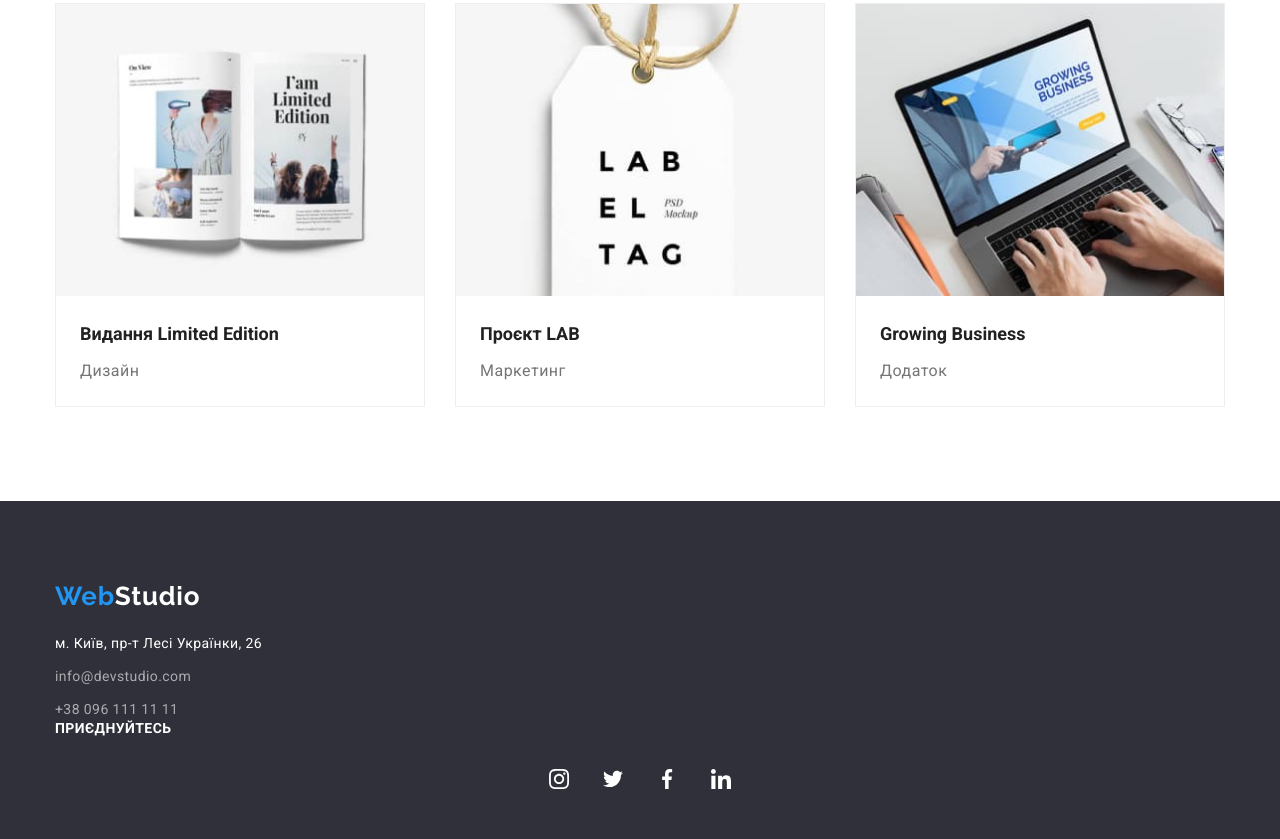
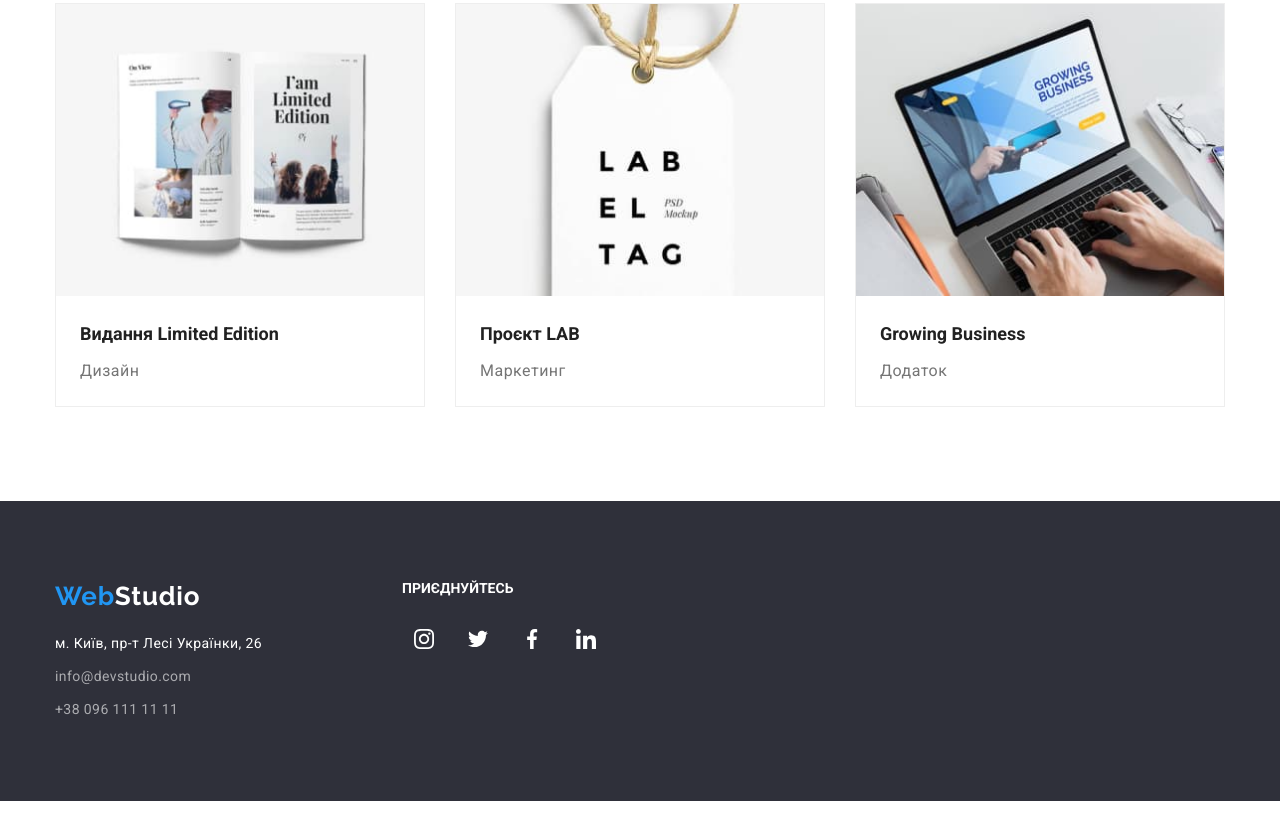
Before and after one commit to Egor-Goloshchapov/WebStudio4, a plain HTML site: page portfolio.html in a window 1280 px wide. Shown: the part 1128-1967 px from the top of the page. After the commit the page ends 1929 px from the top, so only its background shows below. Drawn offline with nearby package versions, Linux system fonts and the light colour scheme.

Commit message:
did hw-2

```diff
--- a/css/styles.css
+++ b/css/styles.css
@@ -598,16 +598,6 @@ margin-bottom: 0px;
     gap: 10px;
 }
 
-.footer-article {
-    color: #FFF;
-    font-size: 14px;
-    font-style: normal;
-    font-weight: 700;
-    line-height: 1.14;
-    letter-spacing: 0.42px;
-    text-transform: uppercase;
-}
-
 .contacts-icon:hover {
     fill: #2196F3;
 }
@@ -669,6 +659,7 @@ margin-bottom: 0px;
     font-size: 14px;
     line-height: 1.14;
     text-transform: uppercase;
+    margin-left: 70px;
 }
 
 /*.footer-icons {
@@ -677,9 +668,14 @@ margin-bottom: 0px;
     height: 20px;
 }*/
 
+.footer-item:nth-child(1) {
+    padding-left: 70px;
+}
+
 .footer-link {
     width: 44px;
     height: 44px;
+    color: gray;
     display: flex;
     align-items: center;
     justify-content: center;
@@ -691,3 +687,16 @@ margin-bottom: 0px;
     background-color: var(--akcent-color);
     fill: var(--akcent-color);
 }
+
+.footer-container {
+    display: flex;
+}
+
+
+.footer-box {
+
+}
+
+.footer-apps {
+padding-left: 70px;
+}
--- a/portfolio.html
+++ b/portfolio.html
@@ -132,13 +132,14 @@
     </section>
     </main>
     <footer class="footer">
-        <div class="container">
-                <h3 class="article-footer">Web<span class="footer-span">Studio</span></h3>
-                <p class="footer-adress">м. Київ, пр-т Лесі Українки, 26</p>
-                <p class="footer-mail">info@devstudio.com</p>
-                <p class="footer-phone">+38 096 111 11 11</p>
+        <div class="container footer-container">
+            <div class="footer-box">
+            <h3 class="article-footer">Web<span class="footer-span">Studio</span></h3>
+            <p class="footer-adress">м. Київ, пр-т Лесі Українки, 26</p>
+            <p class="footer-mail">info@devstudio.com</p>
+            <p class="footer-phone">+38 096 111 11 11</p>
         </div>
-        <div class="container">
+        <div class="footer-apps">
             <h2 class="footer-article">приєднуйтесь</h2>
             <ul class="footer-list">
                 <li class="footer-item">
@@ -171,6 +172,7 @@
                 </li>
             </ul>
         </div>
+        </div>
     </footer>
 </body>
 
```
Also changed, not shown: index.html (+4 -2 lines).
